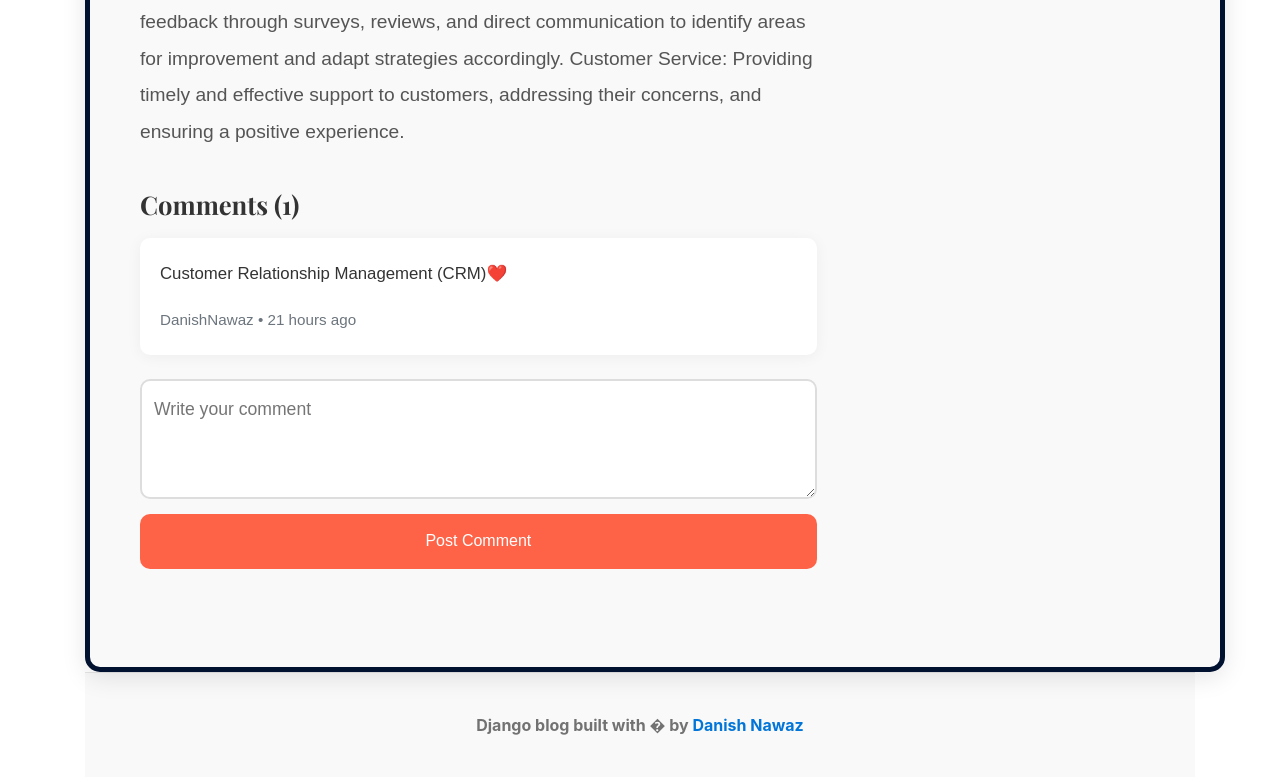
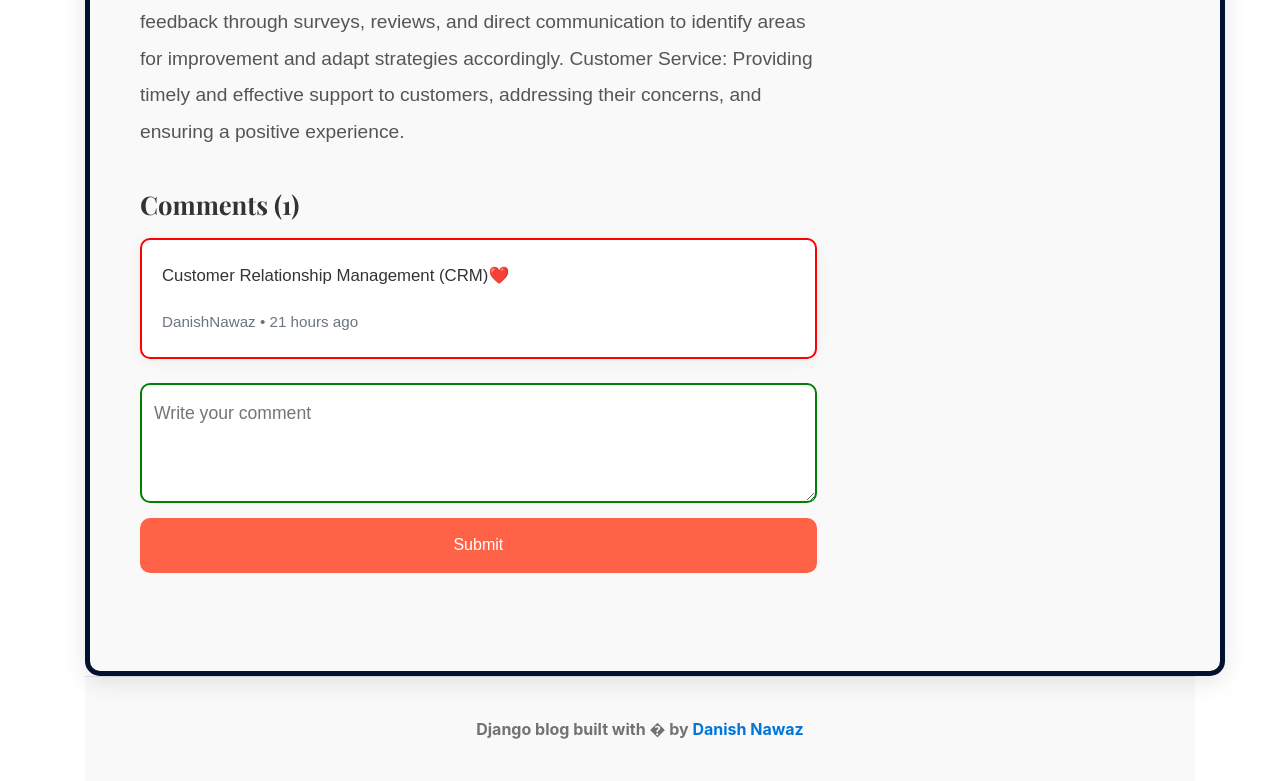
Before and after one commit to DAlgoSculptor/BlogWebsite, a Django app: a page that uses templates/blogs.html in a window 1280 px wide. Shown: the part 1734-2515 px from the top of the page. Before the commit the page ends 2469 px from the top, so only its background shows below. Run offline with Django 5.2, Linux system fonts and the light colour scheme; a user stored in the database is signed in; data comes from the database, SQL or seed files in the repository; both versions use the stored data as it was after the commit; parts of the project's set-up code (start-up, migrations or seed data) failed here and were passed over.

Commit message:
Danish Nawaz

```diff
--- a/blogs/models.py
+++ b/blogs/models.py
@@ -50,6 +50,7 @@ class Comment(models.Model):
     comment = models.TextField(max_length=250)  # Lowercase 'comment'
     created_at = models.DateTimeField(auto_now=True)
     updated_at = models.DateTimeField(auto_now=True)
+    likes = models.PositiveIntegerField(default=0)  # Add this field to count likes
 
     def __str__(self):
         return self.comment  # Access the field with correct casing
--- a/dashboards/urls.py
+++ b/dashboards/urls.py
@@ -25,4 +25,11 @@ urlpatterns = [
     path('users/add/' , views.add_users, name='add_users'),
     path('users/edit/<int:pk>/' , views.edit_user, name='edit_user'),
     path('users/delete/<int:pk>/' , views.delete_user, name='delete_user'),
+
+
+
+     # path for comments
+    # Pass `pk` as part of the URL
+    path('comments/delete/<int:pk>/', views.delete_comment, name='delete_comment'),
+    # path('post/<int:post_id>/', views.single_post, name='single_post'),
 ]
--- a/templates/blogs.html
+++ b/templates/blogs.html
@@ -34,11 +34,20 @@
                     <h4 style="font-weight: 600; font-size: 1.6em; color: #333; margin-top: 40px;">Comments ({{ comment_count }})</h4>
                     {% if comments %}
                         {% for comment in comments %}
-                            <div style="margin-top: 20px; padding: 20px; background: #ffffff; border-radius: 10px; box-shadow: 0px 2px 15px rgba(0, 0, 0, 0.05);">
+                            <div style="margin-top: 20px; padding: 20px; background: #ffffff; border-radius: 10px; box-shadow: 0px 2px 15px rgba(0, 0, 0, 0.05); border: 2px solid red;">
                                 <p style="font-size: 1.05em; color: #333;">{{ comment }}</p>
                                 <div style="font-size: 0.95em; color: #6c757d;">
                                     <span>{{ comment.user }}</span> • <span>{{ comment.created_at|timesince }} ago</span>
                                 </div>
+
+                                {% if user.is_authenticated and comment.user == user %}
+                                    <!-- Delete button -->
+                                    <form action="{% url 'delete_comment' comment.id %}" method="POST" style="margin-top: 10px;">
+                                        {% csrf_token %}
+                                        <button type="submit" style="padding: 5px 10px; background-color: #FF6347; color: white; border: none; border-radius: 5px; font-size: 0.9em; cursor: pointer;"
+                                            onmouseover="this.style.backgroundColor='#FF4500'" onmouseout="this.style.backgroundColor='#FF6347'">Delete</button>
+                                    </form>
+                                {% endif %}
                             </div>
                         {% endfor %}
                     {% else %}
@@ -50,8 +59,8 @@
                         {% if user.is_authenticated %}
                             <form action="" method="POST" style="display: flex; flex-direction: column;">
                                 {% csrf_token %}
-                                <textarea name="comment" placeholder="Write your comment" style="border: 2px solid #ddd; padding: 12px; border-radius: 10px; resize: vertical; min-height: 120px; font-size: 1.1em; margin-bottom: 15px; transition: border-color 0.3s ease;" onfocus="this.style.borderColor='#FF6347'" onblur="this.style.borderColor='#ddd'"></textarea>
-                                <input type="submit" value="Post Comment" style="padding: 12px 25px; background-color: #FF6347; color: white; border: none; border-radius: 10px; cursor: pointer; transition: background-color 0.3s, transform 0.3s;" onmouseover="this.style.backgroundColor='#FF4500'; this.style.transform='scale(1.05)'" onmouseout="this.style.backgroundColor='#FF6347'; this.style.transform='scale(1)'">
+                                <textarea name="comment" placeholder="Write your comment" style="border: 2px solid green; padding: 12px; border-radius: 10px; resize: vertical; min-height: 120px; font-size: 1.1em; margin-bottom: 15px; transition: border-color 0.3s ease;" onfocus="this.style.borderColor='#FF6347'" onblur="this.style.borderColor='green'"></textarea>
+                                <input type="submit" value="Submit" style="padding: 12px 25px; background-color: #FF6347; color: white; border: none; border-radius: 10px; cursor: pointer; transition: background-color 0.3s, transform 0.3s;" onmouseover="this.style.backgroundColor='#FF4500'; this.style.transform='scale(1.05)'" onmouseout="this.style.backgroundColor='#FF6347'; this.style.transform='scale(1)'">
                             </form>
                         {% else %}
                             <p style="margin-top: 15px;">Please <a href="{% url 'Login' %}" style="color: #4285F4; text-decoration: none;" onmouseover="this.style.color='#3367D6'" onmouseout="this.style.color='#4285F4'">login</a> to write a comment!</p>
```
Also changed, not shown: dashboards/views.py (+12 -1 lines), blogs/migrations/0007_comment_likes.py (added), blogs/migrations/0008_remove_comment_likes_comment_likes.py (added), db.sqlite3, uploads/24/11/16/AA.webp (added).
